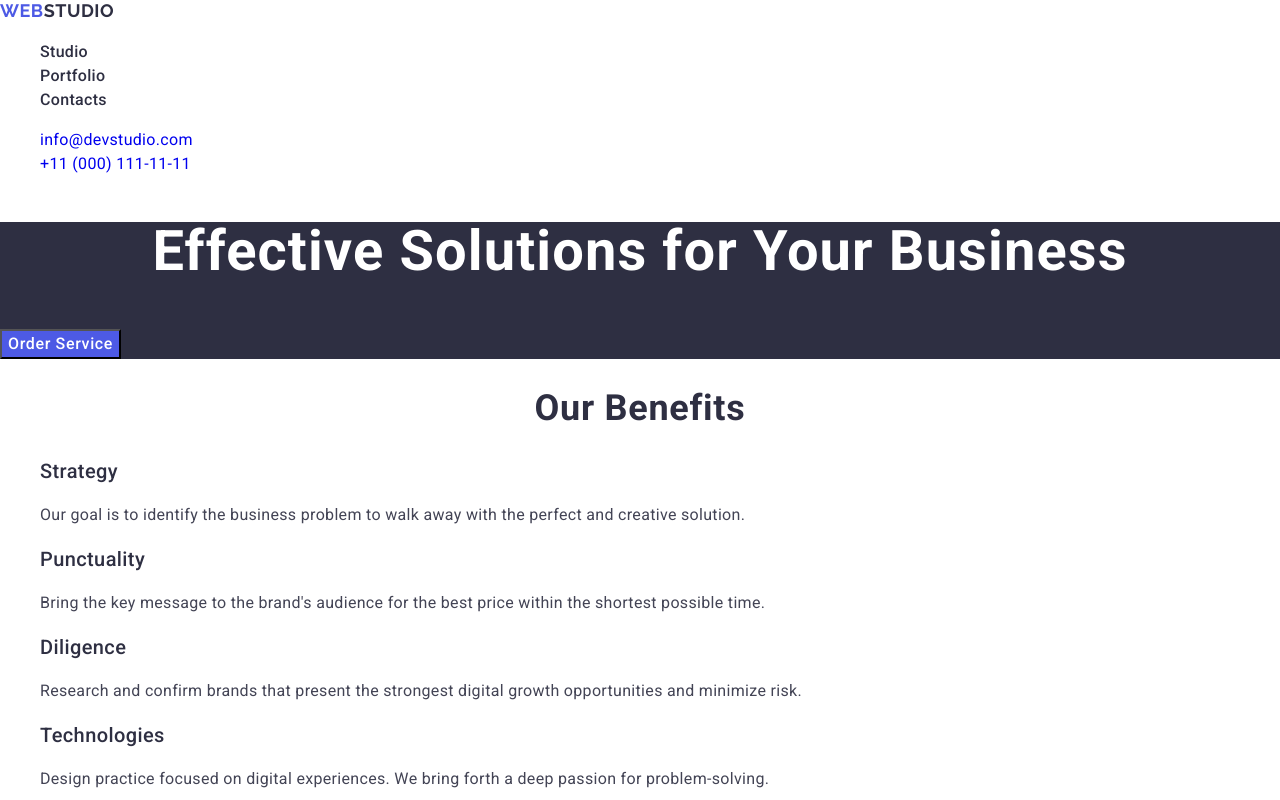
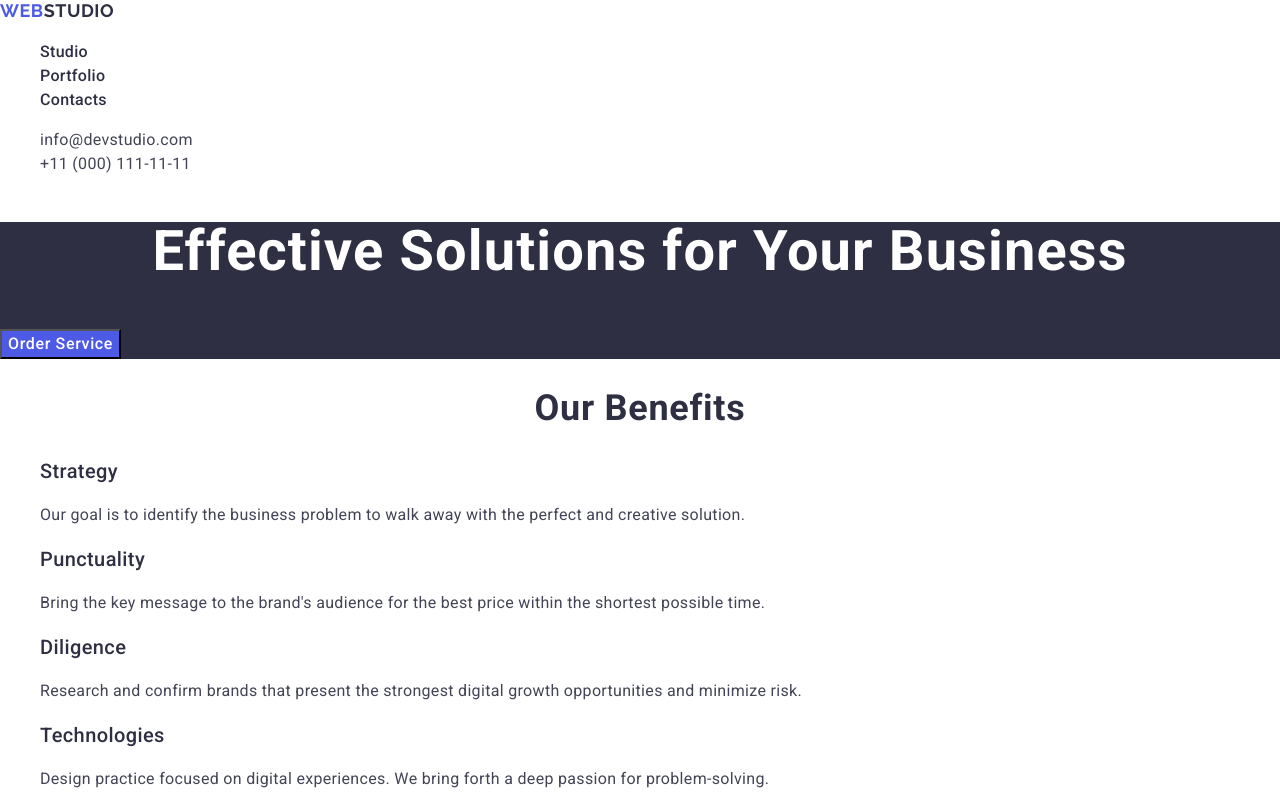
Before and after one commit to Vlada1515/goit-markup-hw-02, a plain HTML site: page index.html in a window 1280 px wide. Shown: the top 800 px of the page. Drawn offline with nearby package versions, Linux system fonts and the light colour scheme.

Commit message:
contacts

```diff
--- a/css/styles.css
+++ b/css/styles.css
@@ -57,19 +57,22 @@ font-weight: 500;
 letter-spacing: 0.02em;
 }
 
-.menu-address:hover,
-.menu-address:focus {
-    color: #404BBF;
-}
-.menu-address {
-    color: var(--SLATE, #434455);
-/* Body */
-font-style: normal;
-font-size: 16px;
-letter-spacing: 0.02em;
+.contacts {
+    font-style: normal;
 }
 
+.address-menu {
+    color: #434455;
+    letter-spacing: 0.02em;
+}
 
+.address-link {
+    color:#434455;
+}
+.address-link:hover,
+.address-link:focus {
+    color: #404BBF
+}
 /* MAIN */
 /* SECTION 1 */
 
--- a/index.html
+++ b/index.html
@@ -23,19 +23,17 @@
         >Web<span class="text-logo">Studio</span></a>
 
         <ul class="menu">
-          <li><a class="menu-link" href=" ./index.html">Studio</a></li>
-          <li><a class="menu-link" href=" ./index.html">Portfolio</a></li>
-          <li><a class="menu-link" href=" ./index.html">Contacts</a></li>
+          <li><a class="menu-link" href="./index.html">Studio</a></li>
+          <li><a class="menu-link" href="">Portfolio</a></li>
+          <li><a class="menu-link" href="">Contacts</a></li>
 
         </ul>
       </nav>
-      <address class="menu-address">
-        <ul>
-          <li>
-            <a href="mailto:info@devstudio.com" >info@devstudio.com</a>
+      <address class="contacts">
+        <ul class="address-menu">
+          <li><a class="address-link" href="mailto:info@devstudio.com" >info@devstudio.com</a>
           </li>
-          <li>
-            <a href="tel:+110001111111" >+11 (000) 111-11-11</a>
+          <li><a class="address-link" href="tel:+110001111111" >+11 (000) 111-11-11</a>
           </li>
         </ul>
       </address>
```
